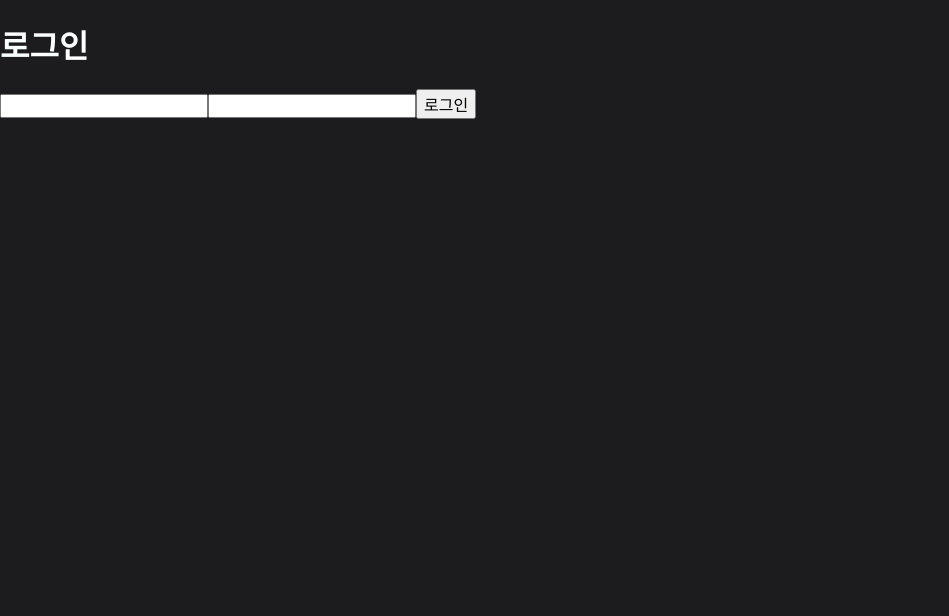
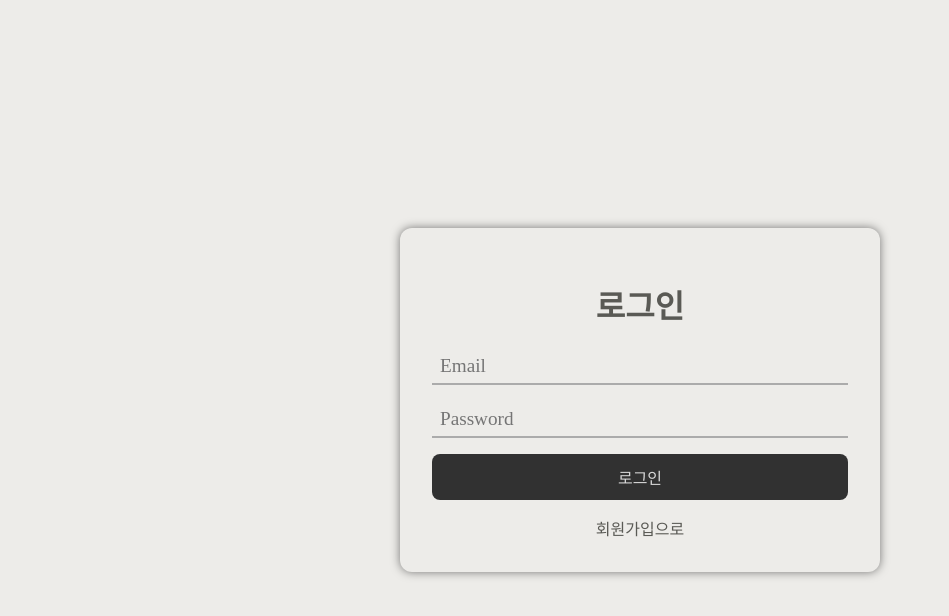
Before and after one commit to chanwoo00106/wanted-pre-onboarding-frontend, a React (Create React App) app: page /signin in a window 1280 px wide. Shown: the top 616 px of the page, without its empty margins (0-949 px from the left). Built offline with nearby package versions, Linux system fonts and the light colour scheme; no server answers; a web font is replaced by a local one.

Commit message:
Add auth design

```diff
--- a/src/components/Auth/index.tsx
+++ b/src/components/Auth/index.tsx
@@ -1,7 +1,10 @@
 import { ChangeEvent, FormEvent, useState } from 'react'
-import { useNavigate } from 'react-router-dom'
+import { Link, useNavigate } from 'react-router-dom'
 import useQuery from '../../hooks/useQuery'
 import { SubmitType } from '../../type/components/Auth'
+import Button from '../Common/Button'
+import Input from '../Common/Input'
+import * as S from './style'
 
 interface Props {
   type: 'signin' | 'signup'
@@ -35,7 +38,7 @@ const Auth = ({ type }: Props) => {
       setDisableBtn(true)
       return
     }
-    if (form.password.length > 8) {
+    if (form.password.length < 8) {
       alert('비밀번호는 8글자 이상입니다')
       setDisableBtn(true)
       return
@@ -52,21 +55,30 @@ const Auth = ({ type }: Props) => {
   }
 
   return (
-    <div>
+    <S.Wrapper>
       <h1>{koreanType}</h1>
-      <form onSubmit={onSubmit}>
-        <input onChange={onChange} name='email' data-testid='email-input' />
-        <input
+      <S.Form onSubmit={onSubmit}>
+        <Input
+          placeholder='Email'
+          onChange={onChange}
+          name='email'
+          data-testid='email-input'
+        />
+        <Input
+          placeholder='Password'
           onChange={onChange}
           name='password'
           type='password'
           data-testid='password-input'
         />
-        <button type='submit' disabled={disableBtn} data-testid='signup-button'>
+        <Button type='submit' disabled={disableBtn} data-testid='signup-button'>
           {koreanType}
-        </button>
-      </form>
-    </div>
+        </Button>
+        <Link to={`/${type === 'signin' ? 'signup' : 'signin'}`}>
+          {type === 'signin' ? '회원가입' : '로그인'}으로
+        </Link>
+      </S.Form>
+    </S.Wrapper>
   )
 }
 
--- /dev/null
+++ b/src/components/Auth/style.ts
@@ -0,0 +1,20 @@
+import styled from '@emotion/styled'
+
+export const Wrapper = styled.div`
+  box-shadow: 0 0 10px rgba(0, 0, 0, 0.5);
+  border-radius: 0.75rem;
+  padding: 2rem;
+  display: flex;
+  flex-direction: column;
+  align-items: center;
+  max-width: 30rem;
+  width: 90%;
+`
+
+export const Form = styled.form`
+  display: flex;
+  flex-direction: column;
+  align-items: center;
+  gap: 1rem;
+  width: 100%;
+`
--- /dev/null
+++ b/src/components/Common/Button.ts
@@ -0,0 +1,20 @@
+import styled from '@emotion/styled'
+
+const Button = styled.button`
+  width: 100%;
+  padding: 0.7rem 0;
+  border: none;
+  border-radius: 0.5rem;
+  transition: 0.2s;
+
+  :hover {
+    background: #1f1f1f;
+  }
+
+  :disabled {
+    background: #aaa;
+    cursor: not-allowed;
+  }
+`
+
+export default Button
--- /dev/null
+++ b/src/components/Common/Input.ts
@@ -0,0 +1,11 @@
+import styled from '@emotion/styled'
+
+const Input = styled.input`
+  border: none;
+  border-bottom: 0.15rem solid #ababab;
+  background: transparent;
+  outline: none;
+  padding: 0.4rem 0.5rem;
+  width: 100%;
+`
+export default Input
--- a/src/hooks/useTodos.tsx
+++ b/src/hooks/useTodos.tsx
@@ -9,7 +9,6 @@ const useTodos = () => {
     method: 'get',
     url: '/todos',
   })
-  if (!localStorage.getItem('access_token')) navigate('/signin')
 
   useEffect(() => {
     if (isFail) navigate('/signin')
@@ -20,6 +19,7 @@ const useTodos = () => {
   }, [data])
 
   useEffect(() => {
+    if (!localStorage.getItem('access_token')) navigate('/signin')
     ;(async () => {
       await query()
     })()
--- a/src/index.css
+++ b/src/index.css
@@ -11,20 +11,35 @@ body {
   min-height: 100vh;
   padding: 0;
   margin: 0;
-  color: #fcffff;
-  background: #1c1c1e;
+  color: #5a5a55;
+  background: #edece9;
+  overflow: hidden;
+}
+
+#root {
+  width: 100%;
+  height: 100vh;
+  display: flex;
+  align-items: center;
+  justify-content: center;
+  flex-direction: column;
 }
 
 a {
   color: inherit;
   text-decoration: none;
 }
+a:hover {
+  text-decoration: underline;
+}
 
 input {
-  font-size: 1rem;
+  font-size: 1.2rem;
 }
 
 button {
   font-size: 1rem;
   cursor: pointer;
+  background: #313131;
+  color: #d7d7d7;
 }
```
